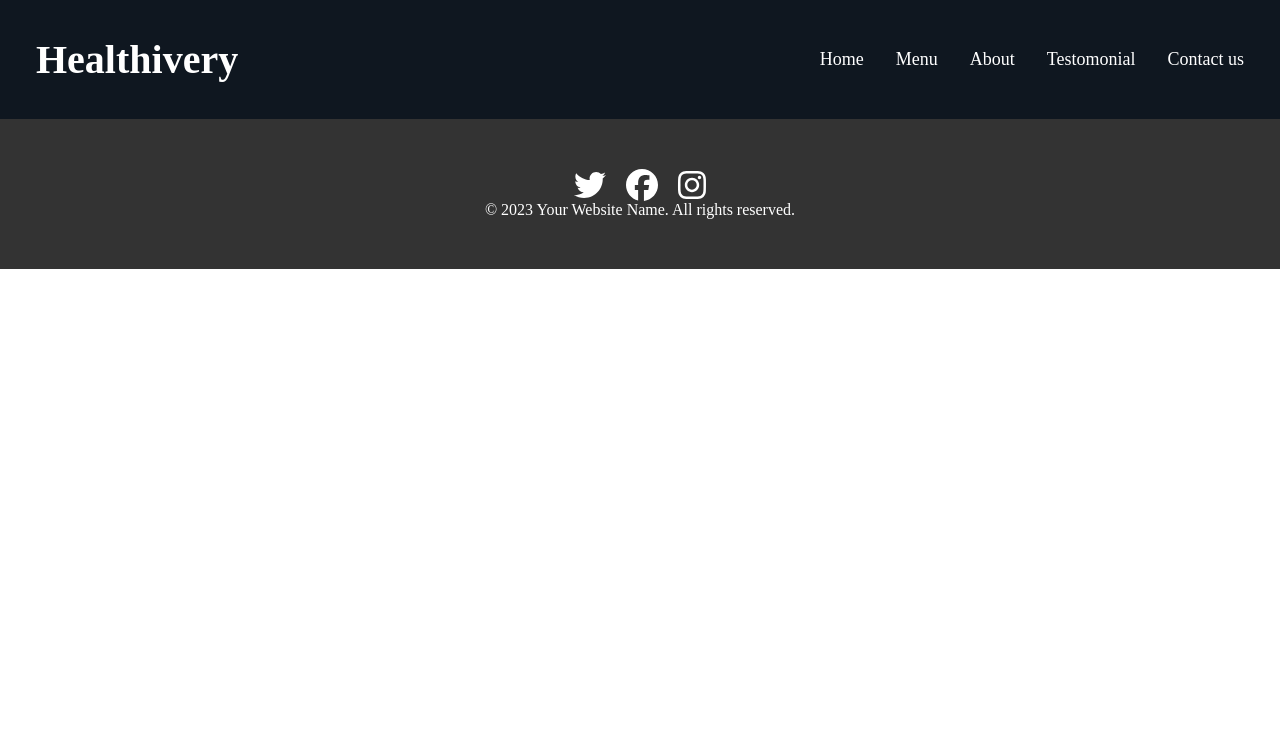
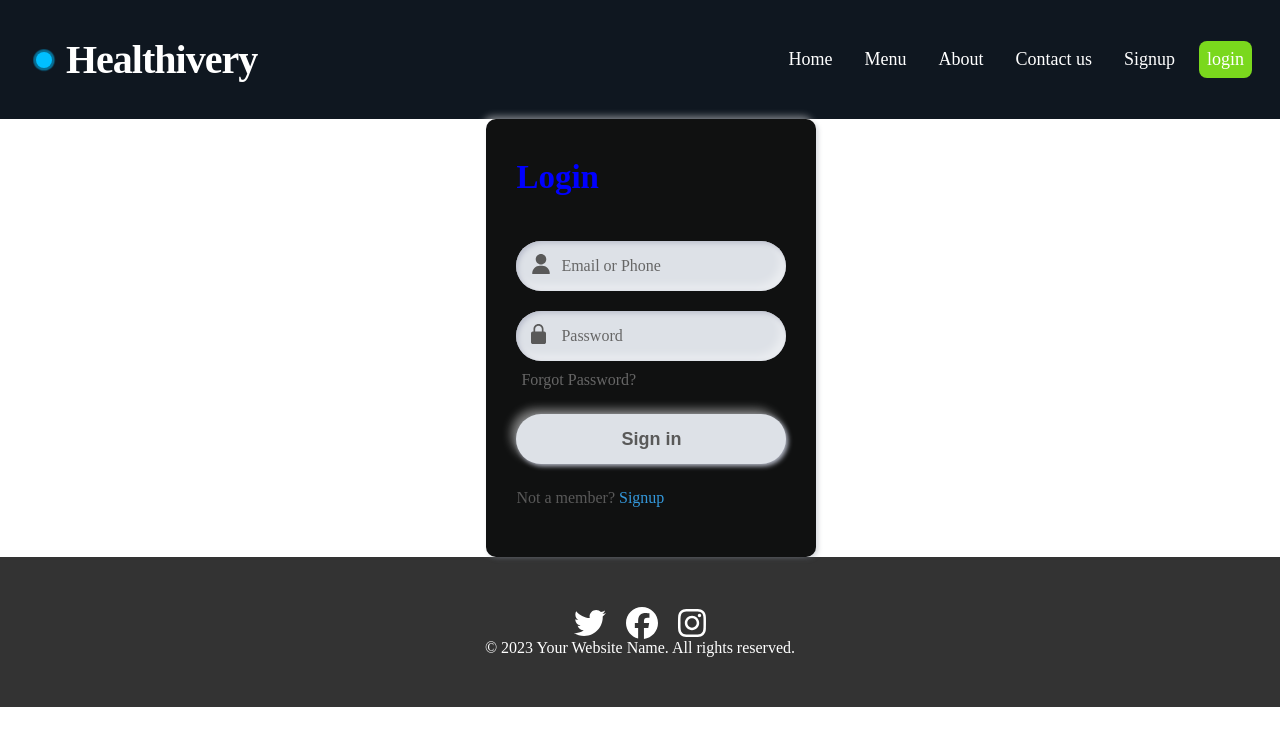
Before and after one commit to matts890/Healthyfood1.com, a React (Create React App) app in the folder projetweb/: page /login in a window 1280 px wide. Shown: the top 746 px of the page. Built offline with nearby package versions, Linux system fonts and the light colour scheme.

Commit message:
add file login and signup

```diff
--- a/projetweb/src/App.css
+++ b/projetweb/src/App.css
@@ -79,32 +79,279 @@
 .social-icons a:hover {
   color: #00aced; /* Change color on hover */
 }
-.login-container {
-  max-width: 300px;
-  margin: 0 auto;
-  padding: 20px;
-  border: 1px solid #ccc;
-  border-radius: 5px;
+/* src/App.css */
+/* src/App.css */
+/* src/App.css */
+/* src/App.css */
+.content {
+  display: flex;
+  width: 330px;
+  padding: 40px 30px;
+  background: #101111;
+  border-radius: 10px;
+  box-shadow: -3px -3px 7px #ffffff73, 2px 2px 5px rgba(94, 104, 121, 0.288);
+  position: relative;
+  top: 50%;
+  left: 38%;
+  gap: 10px;
+  flex-direction: column;
+
+
+
+   /* Center the content horizontally */
 }
 
-.login-container input {
+
+
+
+.content .text {
+  font-size: 33px;
+  font-weight: 600;
+  margin-bottom: 35px;
+  color: blue;
+}
+
+.field {
+  height: 50px;
   width: 100%;
-  margin-bottom: 10px;
-  padding: 8px;
+  display: flex;
+  position: relative;
+}
+
+.field:nth-child(2) {
+  margin-top: 20px;
+}
+
+.field .input {
+  height: 100%;
+  width: 100%;
+  padding-left: 45px;
+  outline: none;
+  border: none;
+  font-size: 18px;
+  background: #dde1e7;
+  color: #595959;
+  border-radius: 25px;
+  box-shadow: inset 2px 2px 5px #BABECC,
+              inset -5px -5px 10px #ffffff73;
+}
+
+.field .input:focus {
+  box-shadow: inset 1px 1px 2px #BABECC,
+              inset -1px -1px 2px #ffffff73;
+}
+
+.field .span {
+  position: absolute;
+  color: #595959;
+  width: 50px;
+  line-height: 55px;
+}
+
+.field .label {
+  position: absolute;
+  top: 50%;
+  transform: translateY(-50%);
+  left: 45px;
+  pointer-events: none;
+  color: #666666;
+}
+
+.field .input:valid ~ label {
+  opacity: 0;
+}
+
+.forgot-pass {
+  text-align: left;
+  margin: 10px 0 10px 5px;
+}
+
+.forgot-pass a {
+  font-size: 16px;
+  color: #666666;
+  text-decoration: none;
+}
+
+.forgot-pass:hover a {
+  text-decoration: underline;
+}
+
+.button {
+  margin: 15px 0;
+  width: 100%;
+  height: 50px;
+  font-size: 18px;
+  line-height: 50px;
+  font-weight: 600;
+  background: #dde1e7;
+  border-radius: 25px;
+  border: none;
+  outline: none;
+  cursor: pointer;
+  color: #595959;
+  box-shadow: 2px 2px 5px #BABECC,
+             -5px -5px 10px #ffffff73;
+}
+
+.button:focus {
+  color: #3498db;
+  box-shadow: inset 2px 2px 5px #BABECC,
+             inset -5px -5px 10px #ffffff73;
+}
+
+.sign-up {
+  margin: 10px 0;
+  color: #595959;
   font-size: 16px;
 }
 
-.login-container button {
-  width: 100%;
-  padding: 10px;
-  background-color: #4caf50;
-  color: white;
-  border: none;
-  border-radius: 5px;
-  cursor: pointer;
-  font-size: 18px;
+.sign-up a {
+  color: #3498db;
+  text-decoration: none;
 }
 
-.login-container button:hover {
-  background-color: #45a049;
+.sign-up a:hover {
+  text-decoration: underline;
 }
+
+/* signup css */
+.form {
+  display: flex;
+  justify-content: center;
+  top:50%;
+  left: 38%;
+  flex-direction: column;
+  gap: 10px;
+  max-width: 350px;
+  padding: 20px;
+  border-radius: 20px;
+  position: relative;
+  background-color: #1a1a1a;
+  color: #fff;
+  border: 1px solid #333;
+}
+
+.title {
+  font-size: 28px;
+  font-weight: 600;
+  letter-spacing: -1px;
+  position: relative;
+  display: flex;
+  align-items: center;
+  padding-left: 30px;
+  color: #00bfff;
+}
+
+.title::before {
+  width: 18px;
+  height: 18px;
+}
+
+.title::after {
+  width: 18px;
+  height: 18px;
+  animation: pulse 1s linear infinite;
+}
+
+.title::before,
+.title::after {
+  position: absolute;
+  content: "";
+  height: 16px;
+  width: 16px;
+  border-radius: 50%;
+  left: 0px;
+  background-color: #00bfff;
+}
+
+
+.signin {
+  font-size: 14.5px;
+  color: rgba(255, 255, 255, 0.7);
+}
+
+.signin {
+  text-align: center;
+}
+
+.signin a:hover {
+  text-decoration: underline royalblue;
+}
+
+.signin a {
+  color: #00bfff;
+}
+
+.flex {
+  display: flex;
+  width: 100%;
+  gap: 6px;
+}
+
+.form label {
+  position: relative;
+}
+
+.form label .input {
+  background-color: #333;
+  color: #fff;
+  width: 100%;
+  padding: 20px 05px 05px 10px;
+  outline: 0;
+  border: 1px solid rgba(105, 105, 105, 0.397);
+  border-radius: 10px;
+}
+
+.form label .input + span {
+  color: rgba(255, 255, 255, 0.5);
+  position: absolute;
+  left: 10px;
+  top: 0px;
+  font-size: 0.9em;
+  cursor: text;
+  transition: 0.3s ease;
+}
+
+.form label .input:placeholder-shown + span {
+  top: 12.5px;
+  font-size: 0.9em;
+}
+
+.form label .input:focus + span,
+.form label .input:valid + span {
+  color: #00bfff;
+  top: 0px;
+  font-size: 0.7em;
+  font-weight: 600;
+}
+
+.input {
+  font-size: medium;
+}
+
+.submit {
+  border: none;
+  outline: none;
+  padding: 10px;
+  border-radius: 10px;
+  color: #fff;
+  font-size: 16px;
+  transform: .3s ease;
+  background-color: #00bfff;
+}
+
+.submit:hover {
+  background-color: #00bfff96;
+}
+
+@keyframes pulse {
+  from {
+    transform: scale(0.9);
+    opacity: 1;
+  }
+
+  to {
+    transform: scale(1.8);
+    opacity: 0;
+  }
+}
--- a/projetweb/src/App.js
+++ b/projetweb/src/App.js
@@ -13,6 +13,9 @@ import Menu from './pages/Menu';
 import Home from './pages/Home';
 import ContactUsPage from './pages/ContactUsPage';
 import Testomonial from './pages/Testomonial';
+import Login from './Login';
+import Signup from './Signup';
+
 
 
 
@@ -32,6 +35,9 @@ function App() {
         <Route path="/menu" element={<Menu/>} />
         <Route path="/contact" element={<ContactUsPage/>} />
         <Route path="/testomonial" element={<Testomonial/>} />
+        <Route path="/login" element={<Login/>} />
+        <Route path="/Signup" element={<Signup/>} />
+
       </Routes>
 
 
@@ -40,6 +46,7 @@ function App() {
 
 
     </div>
+
   );
 }
 
--- a/projetweb/src/Login.js
+++ b/projetweb/src/Login.js
@@ -1,41 +1,100 @@
+// src/App.js
+// src/App.js
 import React, { useState } from 'react';
 
-const Login = () => {
-  const [credentials, setCredentials] = useState({ username: '', password: '' });
 
-  const handleInputChange = (e) => {
-    const { name, value } = e.target;
-    setCredentials({ ...credentials, [name]: value });
-  };
+function App() {
+  const [emailOrPhone, setEmailOrPhone] = useState('');
+  const [password, setPassword] = useState('');
 
-  const handleSubmit = (e) => {
+  const handleLogin = (e) => {
     e.preventDefault();
-    // Implement your login logic here, for example, make an API call to authenticate the user.
-    console.log('Login credentials:', credentials);
+    // Implement your login logic here
+    console.log('Login clicked');
+    console.log('Email or Phone:', emailOrPhone);
+    console.log('Password:', password);
   };
 
   return (
-    <div className="login-container">
-      <h2>Login</h2>
-      <form onSubmit={handleSubmit}>
+    <div className="content">
+      <div className="text">Login</div>
+      <form onSubmit={handleLogin}>
+        <div className="field">
           <input
+            required
             type="text"
-          placeholder="Username"
-          name="username"
-          value={credentials.username}
-          onChange={handleInputChange}
+            className="input"
+            value={emailOrPhone}
+            onChange={(e) => setEmailOrPhone(e.target.value)}
           />
+          <span className="span">
+            <svg
+              className=""
+              xmlSpace="preserve"
+              style={{ enableBackground: 'new 0 0 512 512' }}
+              viewBox="0 0 512 512"
+              height="20"
+              width="50"
+              xmlnsXlink="http://www.w3.org/1999/xlink"
+              version="1.1"
+              xmlns="http://www.w3.org/2000/svg"
+            >
+              <g>
+                <path
+                  className=""
+                  data-original="#000000"
+                  fill="#595959"
+                  d="M256 0c-74.439 0-135 60.561-135 135s60.561 135 135 135 135-60.561 135-135S330.439 0 256 0zM423.966 358.195C387.006 320.667 338.009 300 286 300h-60c-52.008 0-101.006 20.667-137.966 58.195C51.255 395.539 31 444.833 31 497c0 8.284 6.716 15 15 15h420c8.284 0 15-6.716 15-15 0-52.167-20.255-101.461-57.034-138.805z"
+                ></path>
+              </g>
+            </svg>
+          </span>
+          <label className="label">Email or Phone</label>
+        </div>
+        <div className="field">
           <input
+            required
             type="password"
-          placeholder="Password"
-          name="password"
-          value={credentials.password}
-          onChange={handleInputChange}
+            className="input"
+            value={password}
+            onChange={(e) => setPassword(e.target.value)}
           />
-        <button type="submit">Login</button>
+          <span className="span">
+            <svg
+              className=""
+              xmlSpace="preserve"
+              style={{ enableBackground: 'new 0 0 512 512' }}
+              viewBox="0 0 512 512"
+              height="20"
+              width="50"
+              xmlnsXlink="http://www.w3.org/1999/xlink"
+              version="1.1"
+              xmlns="http://www.w3.org/2000/svg"
+            >
+              <g>
+                <path
+                  className=""
+                  data-original="#000000"
+                  fill="#595959"
+                  d="M336 192h-16v-64C320 57.406 262.594 0 192 0S64 57.406 64 128v64H48c-26.453 0-48 21.523-48 48v224c0 26.477 21.547 48 48 48h288c26.453 0 48-21.523 48-48V240c0-26.477-21.547-48-48-48zm-229.332-64c0-47.063 38.27-85.332 85.332-85.332s85.332 38.27 85.332 85.332v64H106.668zm0 0"
+                ></path>
+              </g>
+            </svg>
+          </span>
+          <label className="label">Password</label>
+        </div>
+        <div className="forgot-pass">
+          <a href="#">Forgot Password?</a>
+        </div>
+        <button type="submit" onClick={handleLogin} className="button">
+          Sign in
+        </button>
+        <div className="sign-up">
+          Not a member? <a href="#">Signup</a>
+        </div>
       </form>
     </div>
   );
-};
+}
 
-export default Login;
+export default App;
--- a/projetweb/src/Navbar.js
+++ b/projetweb/src/Navbar.js
@@ -27,10 +27,13 @@ export default function Navbar() {
             <NavLink to="/about">About</NavLink>
           </li>
           <li>
-            <NavLink to="/testomonial">Testomonial</NavLink>
+            <NavLink to="/contact">Contact us</NavLink>
           </li>
           <li>
-          <NavLink to="/contact">Contact us</NavLink>
+          <NavLink to="/signup">Signup</NavLink>
+          </li>
+          <li>
+          <NavLink to="/login">login</NavLink>
           </li>
       </ul>
     </nav>
--- /dev/null
+++ b/projetweb/src/Signup.js
@@ -0,0 +1,43 @@
+// src/App.js
+import React from 'react';
+
+
+function App() {
+  return (
+    <form className="form">
+      <p className="title">Register</p>
+      <p className="message">Signup now and get full access to our app.</p>
+      <div className="flex">
+        <label>
+          <input className="input" type="text" placeholder="" required />
+          <span>Firstname</span>
+        </label>
+
+        <label>
+          <input className="input" type="text" placeholder="" required />
+          <span>Lastname</span>
+        </label>
+      </div>
+
+      <label>
+        <input className="input" type="email" placeholder="" required />
+        <span>Email</span>
+      </label>
+
+      <label>
+        <input className="input" type="password" placeholder="" required />
+        <span>Password</span>
+      </label>
+      <label>
+        <input className="input" type="password" placeholder="" required />
+        <span>Confirm password</span>
+      </label>
+      <button className="submit">Submit</button>
+      <p className="signin">
+        Already have an account? <a href="#">Sign in</a>
+      </p>
+    </form>
+  );
+}
+
+export default App;
```
Also changed, not shown: projetweb/package.json (+14 -2 lines), 1 other file (tests, documents, lock files or other folders). Lines whose indentation alone changed are shown as unchanged.
